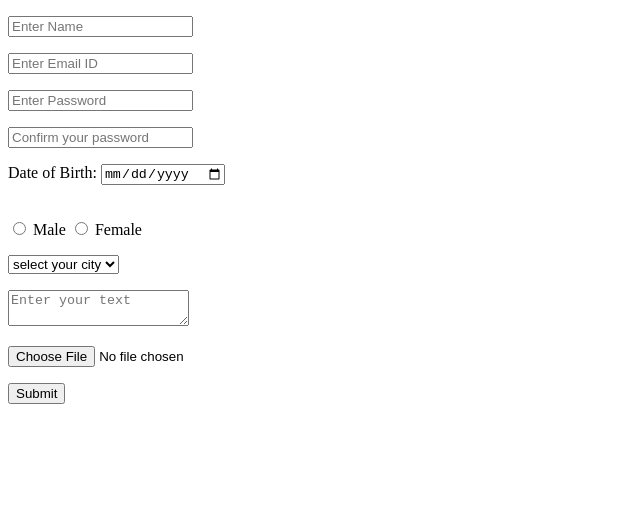
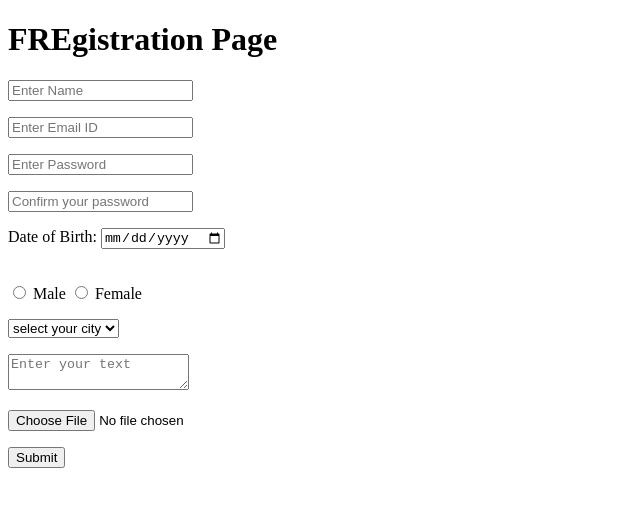
Before and after one commit to Kandula-kavya/Sp-Balu-Bio, a plain HTML site: page Index.html in a window 1280 px wide. Shown: the whole page, without its empty margins (0-640 px from the left). Drawn offline with Linux system fonts and the light colour scheme.

Commit message:
file name

```diff
--- a/Index.html
+++ b/Index.html
@@ -1,12 +1,15 @@
 <!DOCTYPE html>
 <html lang="en">
+
 <head>
     <meta charset="UTF-8">
     <meta name="viewport" content="width=device-width, initial-scale=1.0">
     <title>Document</title>
 </head>
+
 <body>
     <form action="./login.html">
+        <h1>FREgistration Page</h1>
         <p>
             <input type="name" placeholder="Enter Name">
         </p>
@@ -45,4 +48,5 @@
         <button>Submit</button>
     </form>
 </body>
+
 </html>
```
Lines whose indentation alone changed are shown as unchanged.
